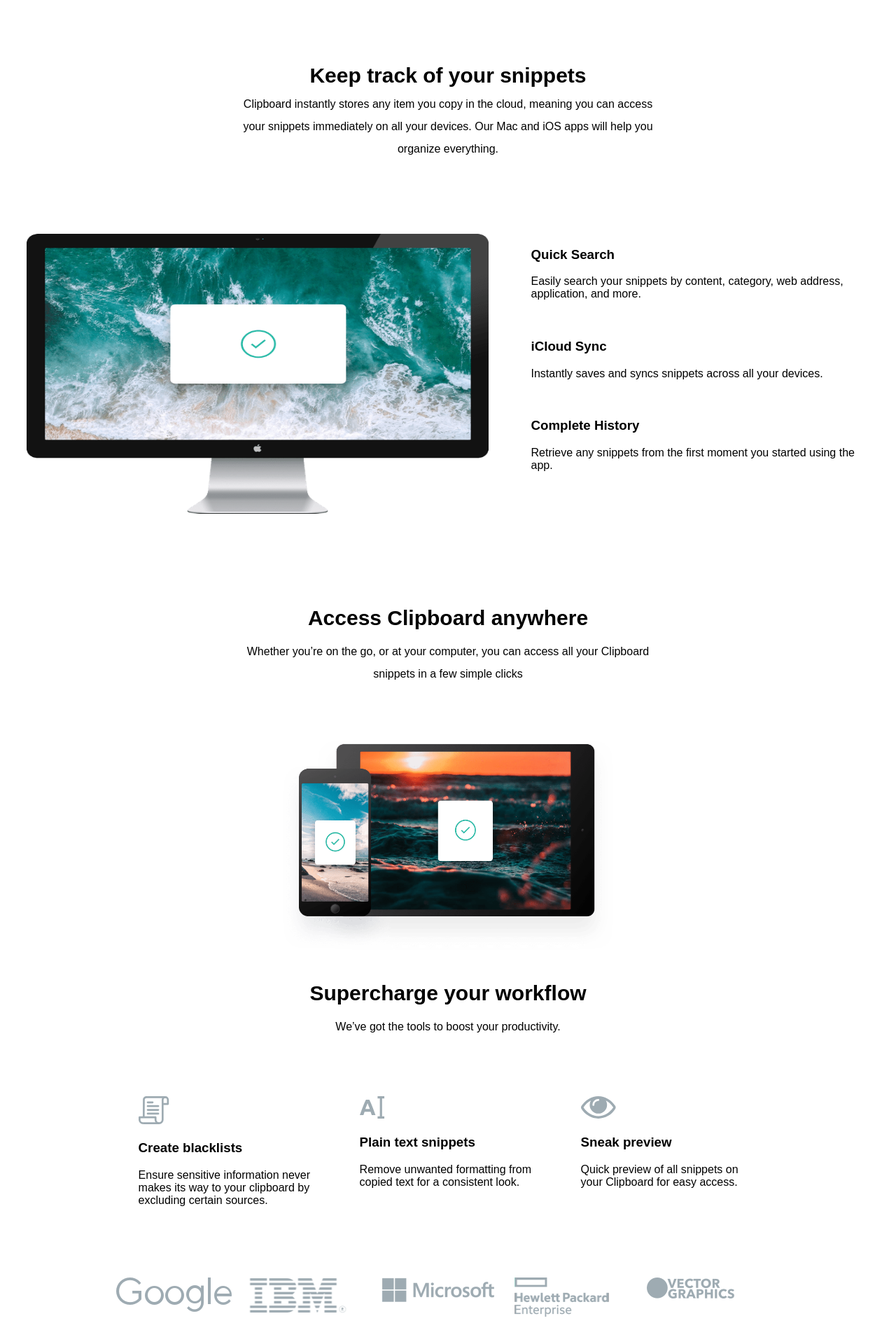
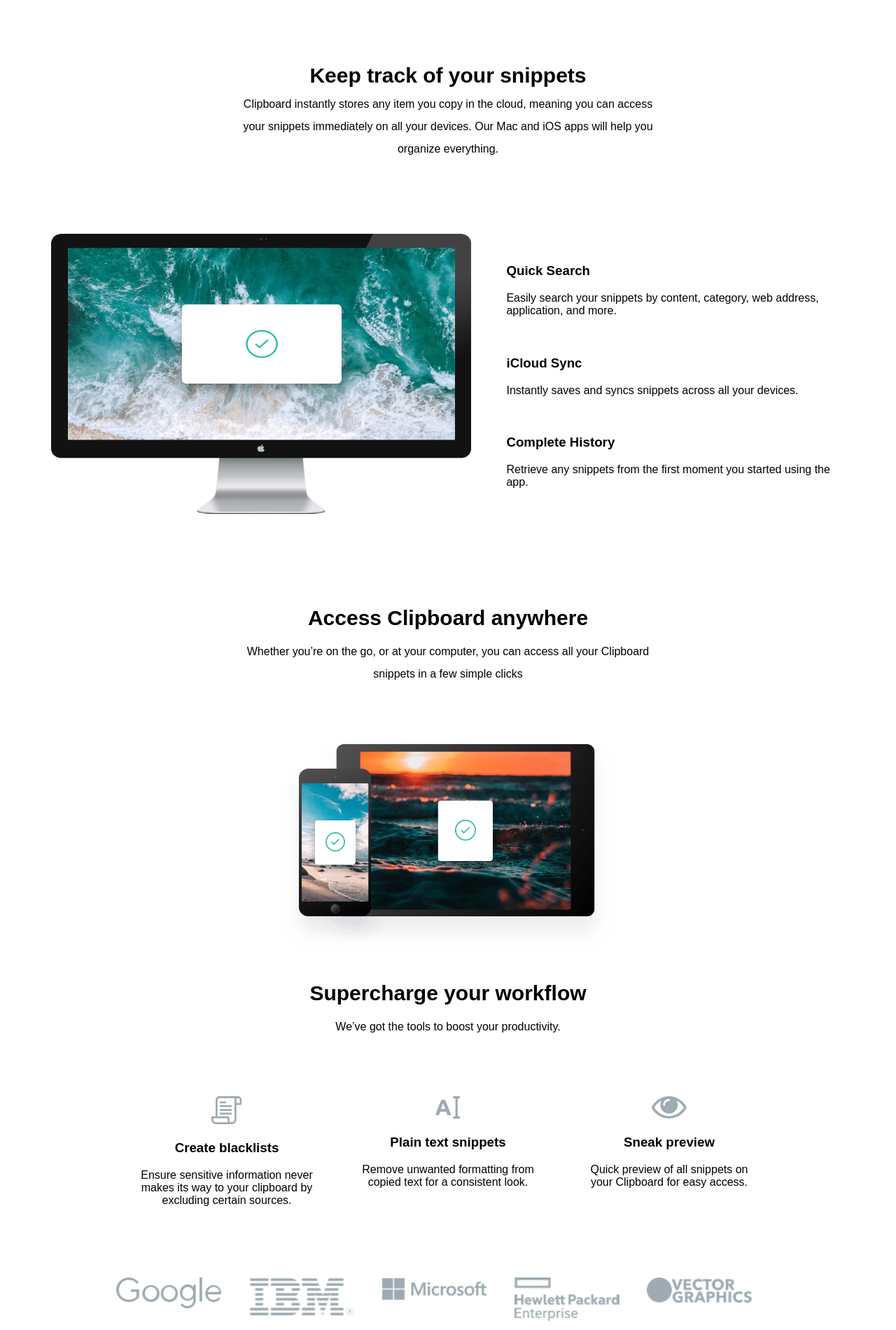
Before and after one commit to Daniel-Charles-J/clipboard-landing-page, a plain HTML site: page index.html in a window 1280 px wide. Shown: the top 1900 px of the page at 70% size. Drawn offline with Linux system fonts and the light colour scheme; a web font is replaced by a local one.

Commit message:
query updated

```diff
--- a/styles/style.css
+++ b/styles/style.css
@@ -143,3 +143,121 @@ body {
   }
 
   /* Footer section completed */
+
+  /* Media query */
+  @media only screen and (min-width: 600px) {
+    .header{
+      padding-top: 100px;
+    }
+
+    .main .sec2{
+      flex-direction: column;
+      justify-content: center;
+      align-items: center;
+      gap: 30px;
+    }
+
+    .main .sec2 .sec2-left{
+      width: 75%;
+    }
+    .main .sec2 .sec2-left img{
+      width: 100%;
+      height: 400px;
+    }
+
+    .main .sec2 .sec2-right{
+      width: 75%;
+      text-align: center;
+    }
+
+    .main .sec4{
+      grid-template-columns: 50%;
+      text-align: center;
+    }
+
+    .main .sec5{
+      grid-template-columns: 40%;
+      grid-template-rows: 20% 20% 20% 20% 20%;
+      gap: 20px;
+    }
+
+    .footer{
+      flex-direction: column;
+      gap: 50px;
+    }
+
+    .footer .footer-sec2{
+      flex-direction: column;
+      text-align: center;
+    }
+
+    .footer .footer-sec2 ul .li{
+      margin-bottom: 25px;
+    }
+  }
+
+  /* Medium devices (landscape tablets, 768px and up) */
+  @media only screen and (min-width: 768px) {
+    .header{
+      padding-top: 150px;
+    }
+
+    .main .sec2{
+      flex-direction: row;
+      gap: 50px;
+    }
+
+    .main .sec2 .sec2-left{
+      width: 50%;
+    }
+
+    .main .sec2 .sec2-right{
+      width: 40%;
+      text-align: left;
+    }
+
+    .main .sec4{
+      grid-template-columns: 20% 20% 20%;
+    }
+
+    .main .sec5{
+      grid-template-columns: 15% 15% 15% 15% 15%;
+      gap: 0px;
+    }
+
+    .sec5 img{
+      width: 100px;
+    }
+
+    .footer{
+      flex-direction: row;
+      gap: 0px;
+    }
+    .footer .footer-sec2{
+      flex-direction: row;
+      justify-content: space-evenly;
+      text-align: left;
+    }
+
+    .footer .footer-sec2 ul .li{
+      margin-bottom: 0px;
+    }
+  }
+
+  /* Large devices (laptops/desktops, 972px and up) */
+  @media only screen and (min-width: 972px) {
+    .header{
+      padding-top: 200px;
+    }
+
+    .sec5 img{
+      width: 120px;
+    }
+  }
+
+  /* Extra large devices (large laptops and desktops, 1200px and up) */
+  @media only screen and (min-width: 1200px) {
+    .sec5 img{
+      width: 150px;
+    }
+  }
```
